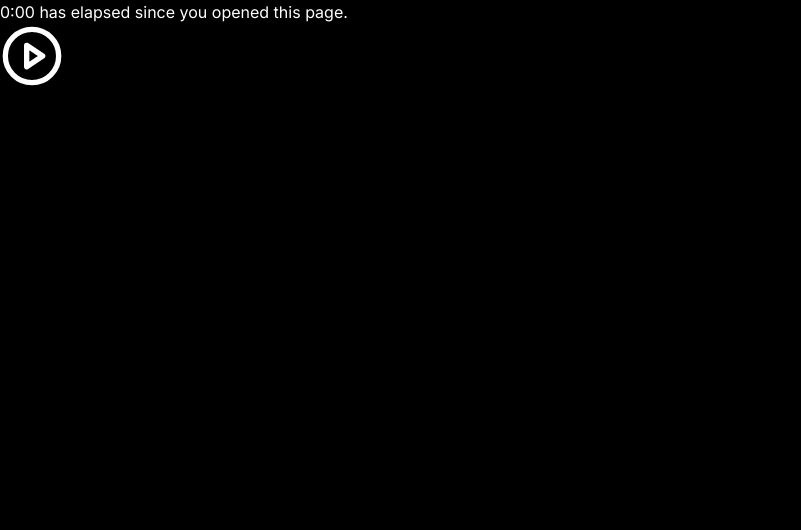
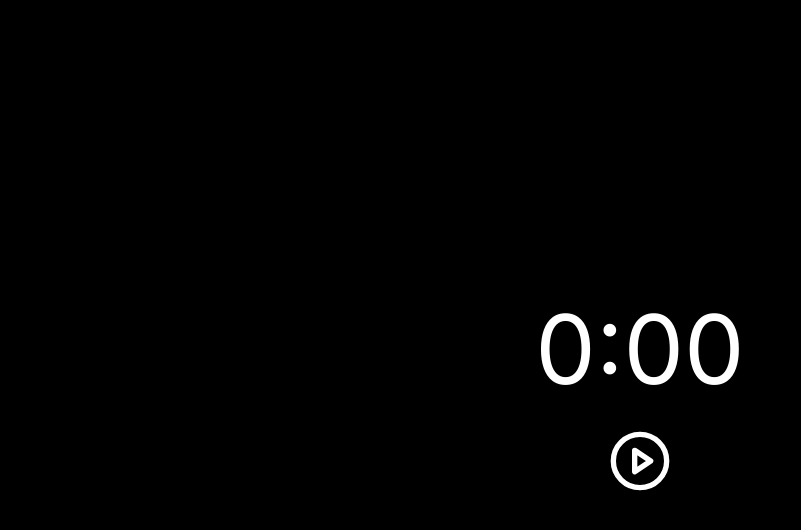
Before and after one commit to interrrp/stopwatch, a Next.js app: page / in a window 1280 px wide. Shown: the top 530 px of the page, without its empty margins (0-801 px from the left). Built offline with nearby package versions, Linux system fonts and the light colour scheme.

Commit message:
Center and enlarge stopwatch

```diff
--- a/app/layout.tsx
+++ b/app/layout.tsx
@@ -14,7 +14,7 @@ export const metadata: Metadata = {
 export default function Layout({ children }: { children: ReactNode }) {
   return (
     <html lang="en">
-      <body className={inter.className}>{children}</body>
+      <body className={`${inter.className} h-screen`}>{children}</body>
     </html>
   );
 }
--- a/app/page.tsx
+++ b/app/page.tsx
@@ -2,7 +2,7 @@ import Stopwatch from "@/components/stopwatch";
 
 export default function Home() {
   return (
-    <main>
+    <main className="h-full flex justify-center items-center">
       <Stopwatch />
     </main>
   );
--- a/components/stopwatch.tsx
+++ b/components/stopwatch.tsx
@@ -8,8 +8,8 @@ export default function Stopwatch() {
   const { secs, start, stop } = useStopwatch();
 
   return (
-    <div>
-      <p>{formatSecs(secs)} has elapsed since you opened this page.</p>
+    <div className="text-center space-y-8">
+      <p className="text-8xl">{formatSecs(secs)}</p>
       <StartStopButton onStart={start} onStop={stop} size={64} />
     </div>
   );
```
